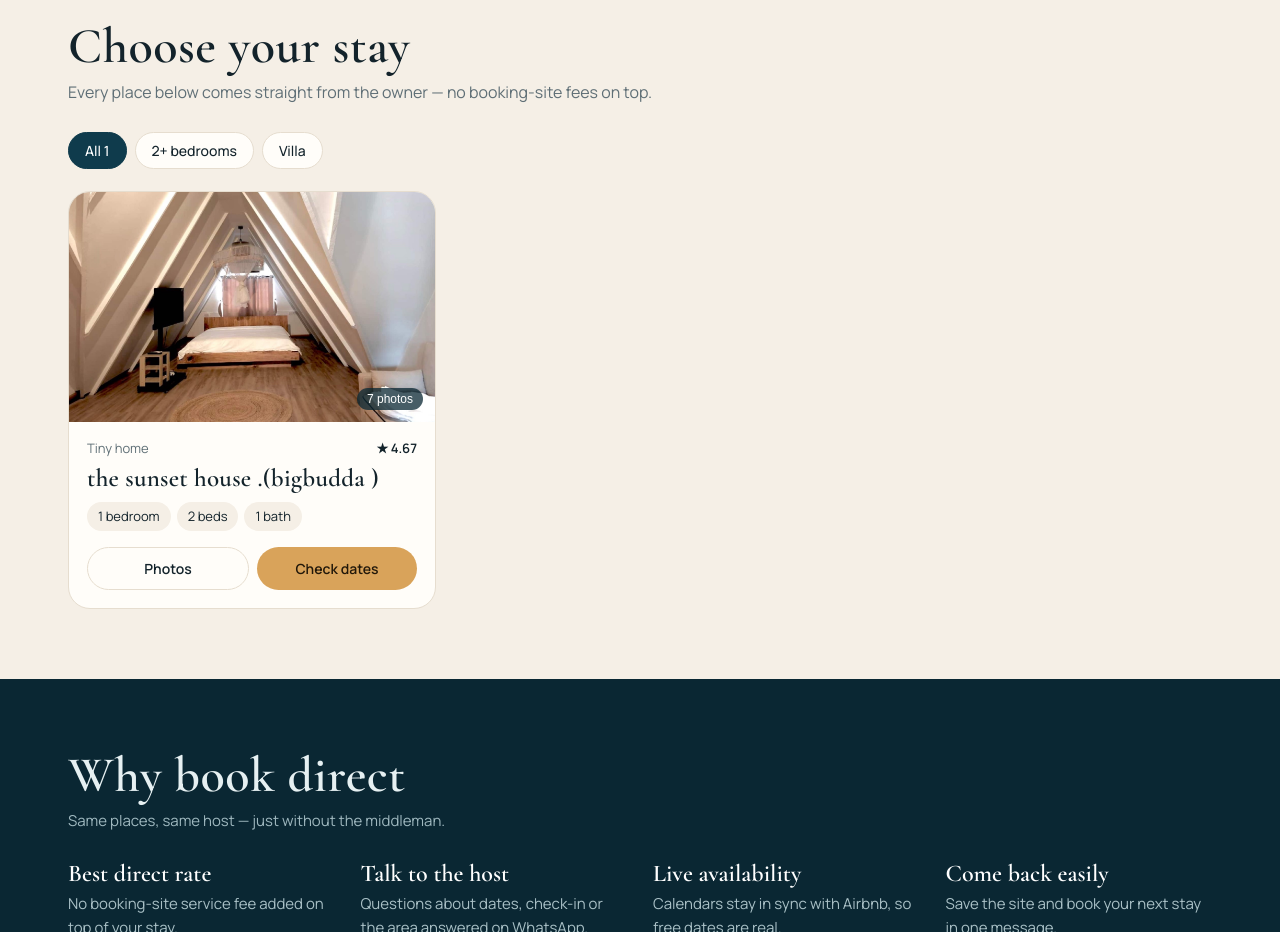
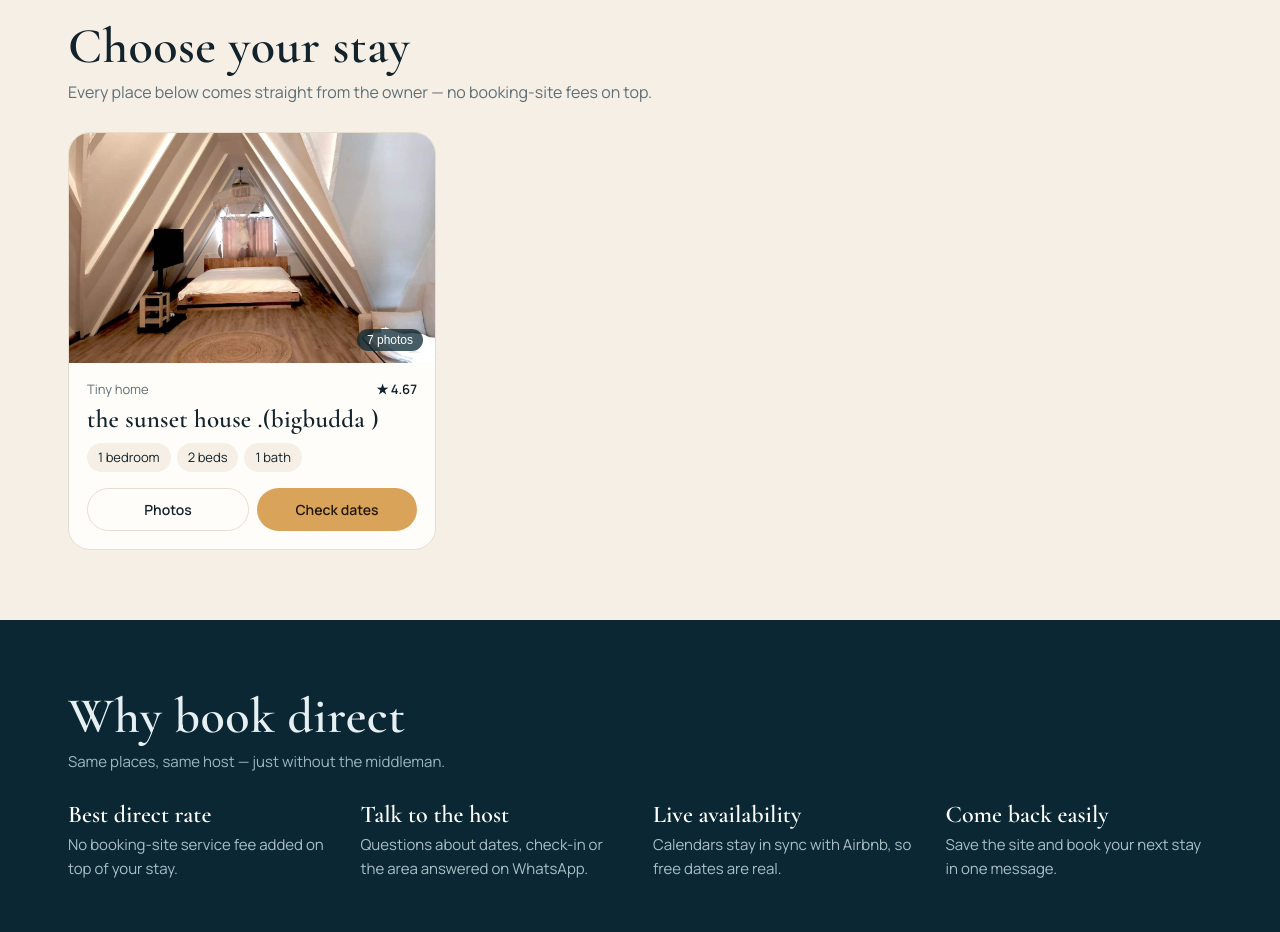
Before and after one commit to GBasila/gb-thailand, a plain HTML site: page preview/sunset-house-bophut-5699/index.html in a window 1280 px wide. Shown: the part 1040-1972 px from the top of the page. Drawn offline with nearby package versions, Linux system fonts and the light colour scheme.

Commit message:
Draft preview: hide filters for single-property drafts
Co-Authored-By: Claude Opus 5.5 <noreply@anthropic.com>

```diff
--- a/preview/sunset-house-bophut-5699/index.html
+++ b/preview/sunset-house-bophut-5699/index.html
@@ -85,7 +85,7 @@ footer{padding:34px 0 60px;color:var(--muted);font-size:13px;text-align:center}
 <div class="facts"><div class="wrap"><div><b>1</b><span>stays</span></div><div><b>0</b><span>lofts</span></div><div><b>1</b><span>apartments &amp; villa</span></div><div><b>★ 4.67</b><span>guest rating</span></div></div></div>
 <section id="stays"><div class="wrap">
 <h2 class="rv">Choose your stay</h2><p class="sub rv">Every place below comes straight from the owner — no booking-site fees on top.</p>
-<div class="filters"><button class="on" data-f="all">All 1</button><button data-f="b2">2+ bedrooms</button><button data-f="villa">Villa</button></div>
+
 <div class="cards"><article class="card rv" data-c="villa" data-b="1">
   <button class="ph" data-i="0" aria-label="Photos of the sunset house .(bigbudda )"><img src="img/1399065114622951948/01.jpg" alt="the sunset house .(bigbudda )" loading="lazy"><span class="cnt">7 photos</span></button>
   <div class="cb"><div class="meta"><span>Tiny home</span><span class="star">★ 4.67</span></div>
```
